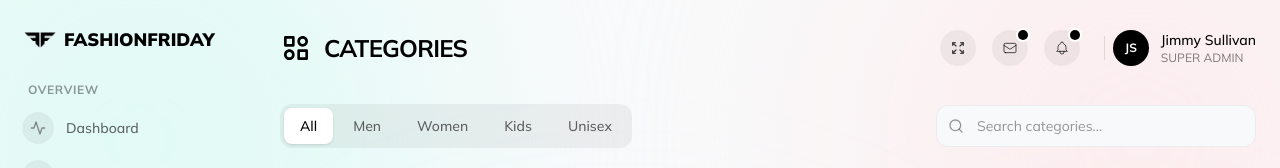
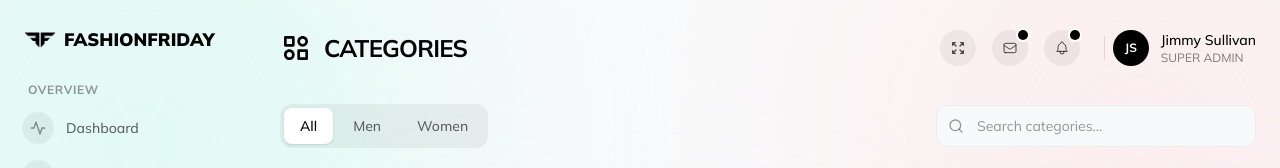
Before and after one commit to FashionFriday-tech/platform, a Next.js app in the folder apps/admin/: page /categories in a window 1280 px wide. Shown: the top 168 px of the page. Built offline with nearby package versions, Linux system fonts and the light colour scheme; grey boxes are pictures that could not be loaded.

Commit message:
refactor(categories): remove kids and unisex tabs from categories index

```diff
--- a/apps/admin/src/features/categories/index.tsx
+++ b/apps/admin/src/features/categories/index.tsx
@@ -8,9 +8,9 @@ import { SearchIcon } from '@ff/ui';
 
 export default function CategoriesFeature() {
   const [searchQuery, setSearchQuery] = useState('');
-  const [selectedGender, setSelectedGender] = useState<'All' | 'Men' | 'Women' | 'Kids' | 'Unisex'>('All');
+  const [selectedGender, setSelectedGender] = useState<'All' | 'Men' | 'Women'>('All');
 
-  const genders = ['All', 'Men', 'Women', 'Kids', 'Unisex'] as const;
+  const genders = ['All', 'Men', 'Women'] as const;
 
   const filteredCategories = useMemo(() => {
     return MOCK_CATEGORIES.filter(cat => {
```
